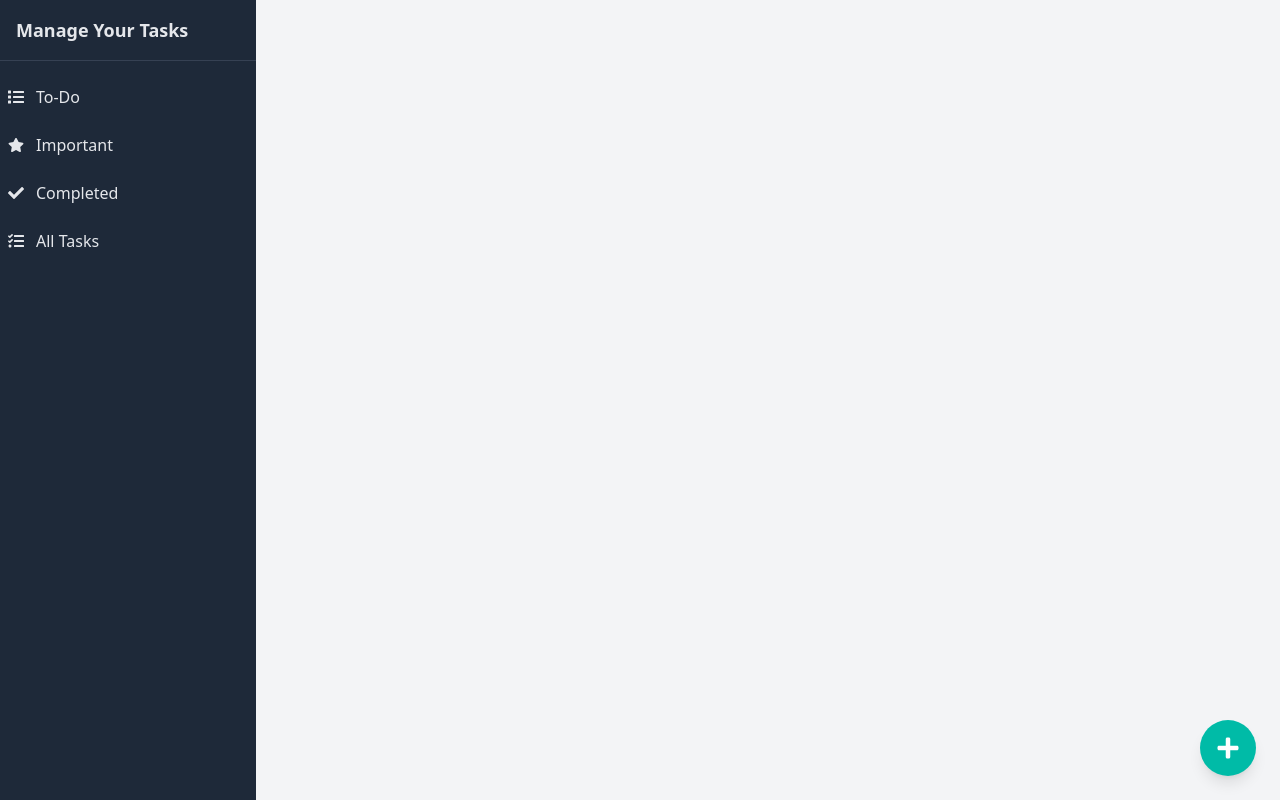
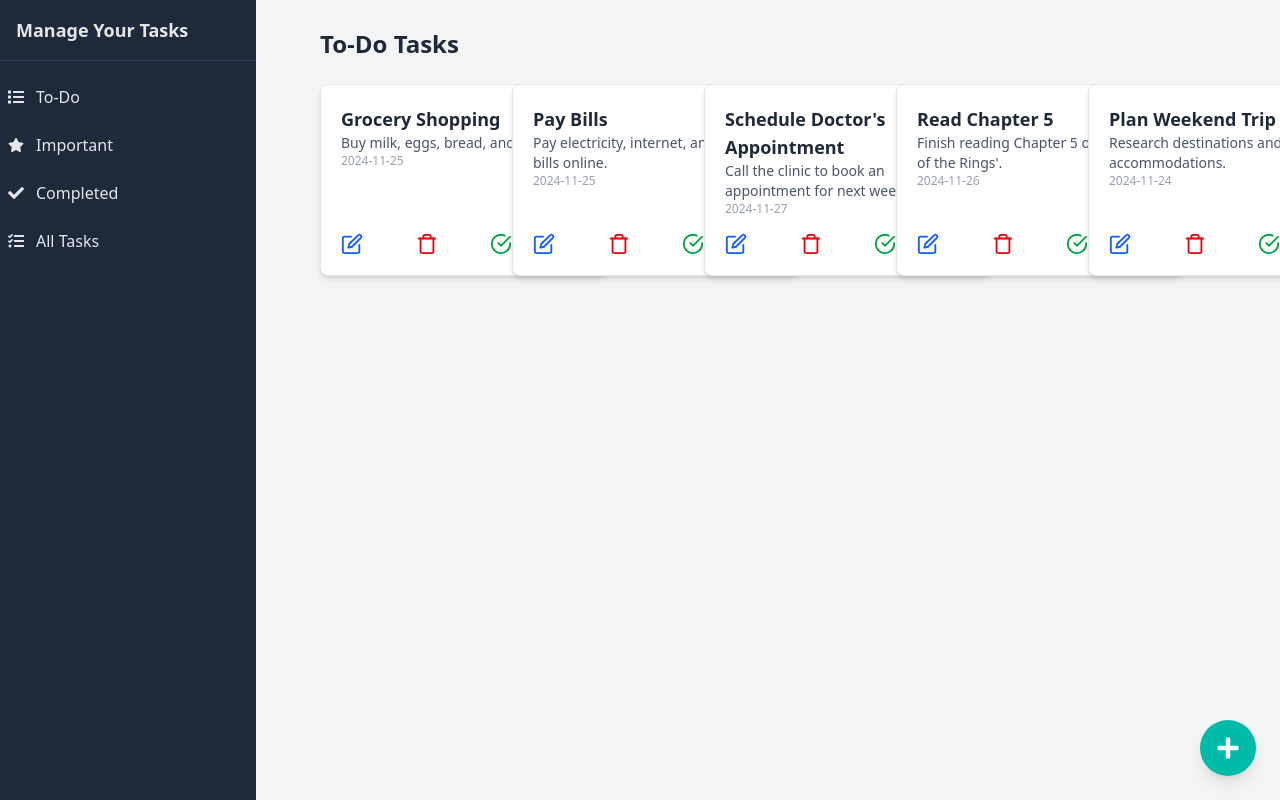
Before and after one commit to Pritthish20/todo, a React (Vite) app: page / in a window 1280 px wide. Built offline with nearby package versions, Linux system fonts and the light colour scheme.

Commit message:
added pages with dummy data

```diff
--- a/src/Components/Sidebar.jsx
+++ b/src/Components/Sidebar.jsx
@@ -50,7 +50,7 @@ const Sidebar = ({ children }) => {
         <nav className="flex-1">
           <ul className="mt-4 space-y-2">
           <li className="flex items-center p-2 hover:bg-gray-700 cursor-pointer">
-              <Link to="/to-do" className="flex items-center w-full text-gray-200">
+              <Link to="/" className="flex items-center w-full text-gray-200">
                 <FaList className="mr-3" />
                 <span className={`${isOpen ? "block" : "hidden"}`}>To-Do</span>
               </Link>
--- a/src/Pages/Completed.jsx
+++ b/src/Pages/Completed.jsx
@@ -1,9 +1,86 @@
 import React from 'react'
+import TaskCard from "../Components/TaskCard";
 
+const tasks = [
+  {
+    id: 1,
+    title: "Grocery Shopping",
+    description: "Buy milk, eggs, bread, and fruits.",
+    date: "2024-11-25",
+    isDone: false,
+    isImportant: true,
+  },
+  {
+    id: 2,
+    title: "Finish Project Report",
+    description: "Complete the final draft and submit before deadline.",
+    date: "2024-11-28",
+    isDone: true,
+    isImportant: true,
+  },
+  {
+    id: 3,
+    title: "Schedule Doctor's Appointment",
+    description: "Call the clinic to book an appointment for next week.",
+    date: "2024-11-27",
+    isDone: false,
+    isImportant: false,
+  },
+  {
+    id: 4,
+    title: "Read Chapter 5",
+    description: "Finish reading Chapter 5 of 'The Lord of the Rings'.",
+    date: "2024-11-26",
+    isDone: false,
+    isImportant: false,
+  },
+  {
+    id: 5,
+    title: "Gym Workout",
+    description: "Complete a full-body workout routine.",
+    date: "2024-11-25",
+    isDone: true,
+    isImportant: true,
+  },
+  {
+    id: 6,
+    title: "Pay Bills",
+    description: "Pay electricity, internet, and phone bills online.",
+    date: "2024-11-25",
+    isDone: false,
+    isImportant: true,
+  },
+  {
+    id: 7,
+    title: "Plan Weekend Trip",
+    description: "Research destinations and book accommodations.",
+    date: "2024-11-24",
+    isDone: false,
+    isImportant: false,
+  },
+];
 const Completed = () => {
+  const completedTasks = tasks.filter((task) => task.isDone);
+
   return (
-    <div>Completed</div>
-  )
+    <div className="p-4 bg-gray-100 min-h-screen">
+      <h2 className="text-2xl font-bold text-gray-800 mb-6 text-center sm:text-left">
+        Completed Tasks
+      </h2>
+      <div
+        className="grid gap-4
+        grid-cols-1
+        sm:grid-cols-2
+        md:grid-cols-3
+        lg:grid-cols-4
+        xl:grid-cols-5"
+      >
+        {completedTasks.map((task) => (
+          <TaskCard key={task.id} task={task} />
+        ))}
+      </div>
+    </div>
+  );
 }
 
 export default Completed
--- a/src/Pages/Important.jsx
+++ b/src/Pages/Important.jsx
@@ -1,9 +1,86 @@
 import React from 'react'
+import TaskCard from "../Components/TaskCard";
 
+const tasks = [
+  {
+    id: 1,
+    title: "Grocery Shopping",
+    description: "Buy milk, eggs, bread, and fruits.",
+    date: "2024-11-25",
+    isDone: false,
+    isImportant: true,
+  },
+  {
+    id: 2,
+    title: "Finish Project Report",
+    description: "Complete the final draft and submit before deadline.",
+    date: "2024-11-28",
+    isDone: true,
+    isImportant: true,
+  },
+  {
+    id: 3,
+    title: "Schedule Doctor's Appointment",
+    description: "Call the clinic to book an appointment for next week.",
+    date: "2024-11-27",
+    isDone: false,
+    isImportant: false,
+  },
+  {
+    id: 4,
+    title: "Read Chapter 5",
+    description: "Finish reading Chapter 5 of 'The Lord of the Rings'.",
+    date: "2024-11-26",
+    isDone: false,
+    isImportant: false,
+  },
+  {
+    id: 5,
+    title: "Gym Workout",
+    description: "Complete a full-body workout routine.",
+    date: "2024-11-25",
+    isDone: true,
+    isImportant: true,
+  },
+  {
+    id: 6,
+    title: "Pay Bills",
+    description: "Pay electricity, internet, and phone bills online.",
+    date: "2024-11-25",
+    isDone: false,
+    isImportant: true,
+  },
+  {
+    id: 7,
+    title: "Plan Weekend Trip",
+    description: "Research destinations and book accommodations.",
+    date: "2024-11-24",
+    isDone: false,
+    isImportant: false,
+  },
+];
 const Important = () => {
+  const importantTasks = tasks.filter((task) => task.isImportant);
+
   return (
-    <div>Important</div>
-  )
+    <div className="p-4 bg-gray-100 min-h-screen">
+      <h2 className="text-2xl font-bold text-gray-800 mb-6 text-center sm:text-left">
+        Important Tasks
+      </h2>
+      <div
+        className="grid gap-4
+        grid-cols-1
+        sm:grid-cols-2
+        md:grid-cols-3
+        lg:grid-cols-4
+        xl:grid-cols-5"
+      >
+        {importantTasks.map((task) => (
+          <TaskCard key={task.id} task={task} />
+        ))}
+      </div>
+    </div>
+  );
 }
 
 export default Important
--- a/src/Pages/Todo.jsx
+++ b/src/Pages/Todo.jsx
@@ -1,9 +1,89 @@
 import React from 'react'
+import TaskCard from "../Components/TaskCard";
+
+const tasks = [
+  {
+    id: 1,
+    title: "Grocery Shopping",
+    description: "Buy milk, eggs, bread, and fruits.",
+    date: "2024-11-25",
+    isDone: false,
+    isImportant: true,
+  },
+  {
+    id: 2,
+    title: "Finish Project Report",
+    description: "Complete the final draft and submit before deadline.",
+    date: "2024-11-28",
+    isDone: true,
+    isImportant: true,
+  },
+  {
+    id: 3,
+    title: "Schedule Doctor's Appointment",
+    description: "Call the clinic to book an appointment for next week.",
+    date: "2024-11-27",
+    isDone: false,
+    isImportant: false,
+  },
+  {
+    id: 4,
+    title: "Read Chapter 5",
+    description: "Finish reading Chapter 5 of 'The Lord of the Rings'.",
+    date: "2024-11-26",
+    isDone: false,
+    isImportant: false,
+  },
+  {
+    id: 5,
+    title: "Gym Workout",
+    description: "Complete a full-body workout routine.",
+    date: "2024-11-25",
+    isDone: true,
+    isImportant: true,
+  },
+  {
+    id: 6,
+    title: "Pay Bills",
+    description: "Pay electricity, internet, and phone bills online.",
+    date: "2024-11-25",
+    isDone: false,
+    isImportant: true,
+  },
+  {
+    id: 7,
+    title: "Plan Weekend Trip",
+    description: "Research destinations and book accommodations.",
+    date: "2024-11-24",
+    isDone: false,
+    isImportant: false,
+  },
+];
 
 const Todo = () => {
+  const toDoTasks = tasks.filter((task) => !task.isDone);
+
+  const sortedToDoTasks = toDoTasks.sort((a, b) => b.isImportant - a.isImportant);
+
   return (
-    <div>Todo</div>
-  )
+    <div className="p-4 bg-gray-100 min-h-screen">
+      <h2 className="text-2xl font-bold text-gray-800 mb-6 text-center sm:text-left">
+        To-Do Tasks
+      </h2>
+      <div
+        className="grid gap-4
+        grid-cols-1
+        sm:grid-cols-2
+        md:grid-cols-3
+        lg:grid-cols-4
+        xl:grid-cols-5"
+      >
+        {sortedToDoTasks.map((task) => (
+          <TaskCard key={task.id} task={task} />
+        ))}
+      </div>
+    </div>
+  );
 }
 
-export default Todo
+export default Todo;
--- a/src/main.jsx
+++ b/src/main.jsx
@@ -21,7 +21,7 @@ const router=createBrowserRouter(
       <Route path='/all-tasks' element={<AllTasks/>}/>
       <Route path='/completed' element={<Completed/>}/>
       <Route path='/important' element={<Important/>}/>
-      <Route path='/to-do' element={<Todo/>}/>
+      <Route path='/' element={<Todo/>}/>
 
 
 
```
